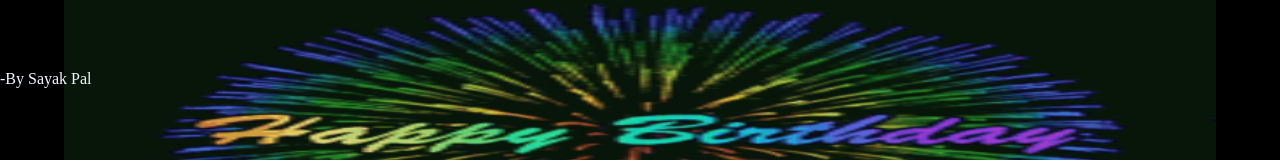
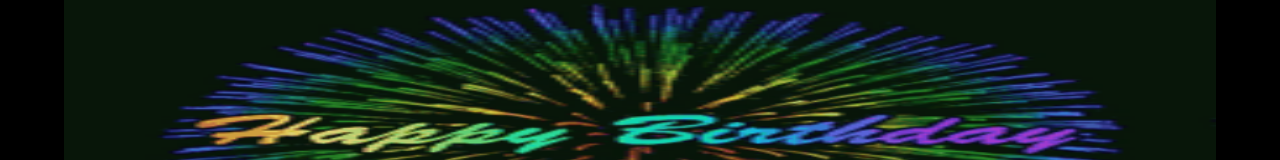
Before and after one commit to Spin1234/BirthdayWish.github.io, a plain HTML site: page index.html in a window 1280 px wide. Shown: the part 730-890 px from the top of the page. Drawn offline with Linux system fonts and the light colour scheme.

Commit message:
Update index.html

```diff
--- a/index.html
+++ b/index.html
@@ -63,7 +63,5 @@
         </div>
     </div>
 
-    <footer>-By Sayak Pal</footer>
-
 </body>
 </html>
```
